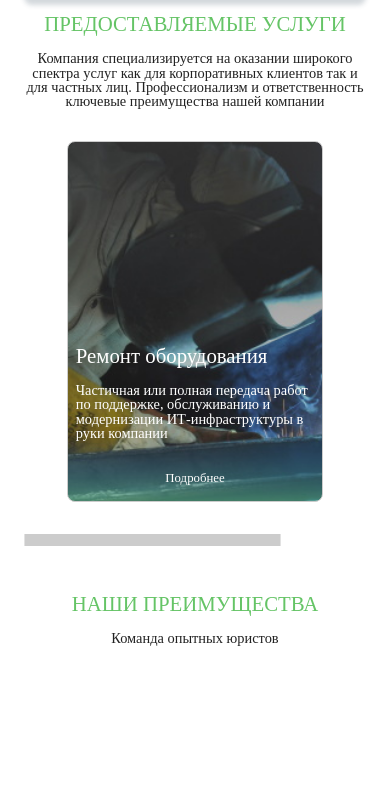
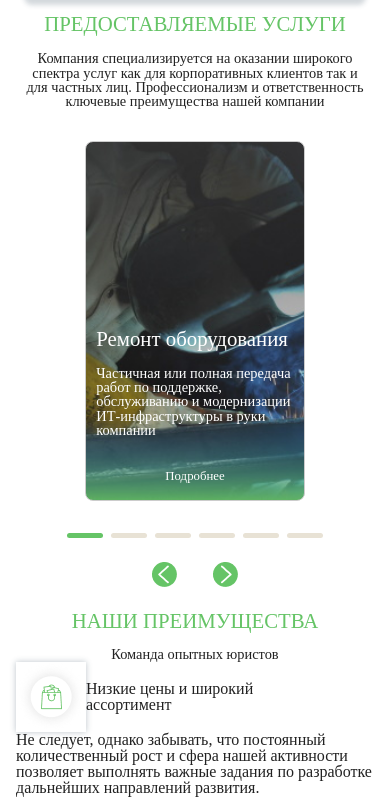
Before and after one commit to llianand94/practic_final_css, a plain HTML site: page index.html in a window 390 px wide. Shown: the part 1101-1905 px from the top of the page. Before the commit the page ends 1755 px from the top, so only its background shows below. Drawn offline with Linux system fonts and the light colour scheme.

Commit message:
Add card-benefit screeen

```diff
--- /dev/null
+++ b/assets/css/benefit-screen.css
@@ -0,0 +1,25 @@
+.benefit-screen{
+
+}
+.card-benefit{
+ display: flex;
+ flex-direction: column;
+ justify-content: space-around;
+}
+.card-capture-wrapper{
+ display: flex;
+ width: 100%;
+
+
+ align-items: center;
+
+}
+.card-benefit-image{
+ width: 70px;
+}
+.card-benefit-capture{
+ max-width: 55%;
+}
+.card-benefit-about{
+
+}
--- a/assets/css/services-screen.css
+++ b/assets/css/services-screen.css
@@ -1,14 +1,14 @@
 .card-wrapper{
+  display: flex;
+  justify-content: center;
   padding: 2rem 0;
+
 }
 .galery {
-  /* display: flex; */
   background-repeat: no-repeat;
   background-size: cover;
-  /* width: 100%;
-  height: 100%; */
-  margin: 0 auto;
-  padding: 55% 0.5rem 1rem;
+  flex-basis: 220px;
+  padding: 50% 3% 5%;
 }
 .galery *:last-child {
   display: inline-block;
@@ -28,7 +28,7 @@
   display: none;
   background-image: url(./../images/training.jpg);
 }
-.galery-row-buttons{
+.galery-strip-buttons{
  display: flex;
  justify-content: space-between;
  align-content: center;
@@ -36,11 +36,22 @@
  width: 100%;
  height: 0.3rem;
 }
-.row-btn{
+.strip-btn{
   flex-basis: calc(100%/7);
   border: none;
  background-color: var(--color-of-theme);
 }
-.row-btn:not(:first-child){
+.strip-btn:not(:first-child){
   background-color: var(--not-activ-color);
 }
+.toggle-wrapper{
+ display: flex;
+ margin: 1.5rem auto;
+ justify-content: space-between;
+}
+
+@media screen and (min-width: 768px) {
+  .toggle-wrapper{
+    display: none;
+  }
+}
--- a/index.html
+++ b/index.html
@@ -11,6 +11,7 @@
   <link rel="stylesheet" href="./assets/css/navigation-section.css">
   <link rel="stylesheet" href="./assets/css/form-section.css">
   <link rel="stylesheet" href="./assets/css/services-screen.css">
+  <link rel="stylesheet" href="./assets/css/benefit-screen.css">
 </head>
 <body>
   <header class="navigation-section main-border">
@@ -59,7 +60,7 @@
   </section>
   <section class="container">
     <div class="bg-image col-12">
-      <article class="wrapper-text main-border">
+      <article class="col-sm-9 col-md-6 wrapper-text main-border">
         <h2 class="article-capture uppercase theme-color-font">юристы  <br> для бизнеса</h2>
         <p class="article-text">Cопровождение юридических лиц во всех областях права</p>
         <a href="#" class="btn-submit main-border white-font">Заказать звонок</a>
@@ -77,7 +78,7 @@
 
 
 <div class="card-wrapper">
-  <article class="galery col-9  main-border white-font welding">
+  <article class="galery col-9 col-sm-6 col-md-4 main-border white-font welding">
     <h2 class="article-capture">Ремонт оборудования</h2>
     <p class="article-text">Частичная или полная передача работ по поддержке, обслуживанию и модернизации ИТ-инфраструктуры в руки компании</p>
     <a href="#">Подробнее</a>
@@ -104,25 +105,30 @@
       <div class="strip-btn main-border"></div>
     </div>
   <div class="toggle-wrapper col-3">
-    <div class="toggle">
       <a href="#">
         <img src="./assets/images/vector-left.png" alt="" srcset="">
       </a>
-    </div>
-    <div class="toggle">
       <a href="#">
         <img src="./assets/images/vector-right.png" alt="" srcset="">
       </a>
-    </div>
   </div>
 
   </section>
-    <article class="container benefits-screen aling-center">
-      <h2 class="article-capture uppercase theme-color-font">Наши преимущества</h2>
-      <p class="article-text">Команда опытных юристов</p>
-    </article>
+  <section class="benefit-screen">
+  <article class="container aling-center">
+    <h2 class="article-capture uppercase theme-color-font">Наши преимущества</h2>
+    <p class="article-text">Команда опытных юристов</p>
+  </article>
+  <article class="card-benefit">
+    <div class="card-capture-wrapper">
+      <img class="card-benefit-image box-shadow" src="./assets/images/card-benefit-1.png" alt="png">
+      <h3 class="card-benefit-capture">Низкие цены и широкий ассортимент</h3>
+    </div>
+    <p class="card-benefit-about">Не следует, однако забывать, что постоянный количественный рост и сфера нашей активности позволяет выполнять важные задания по разработке дальнейших направлений развития.</p>
+  </article>
 
 
+  </section>
 
 </body>
 </html>
```
Also changed, not shown: assets/images/card-benefit-1.png (added), assets/images/little-strip.png (renamed from assets/images/Vector.png), assets/images/vector-left.png (added), assets/images/vector-right.png (added).
